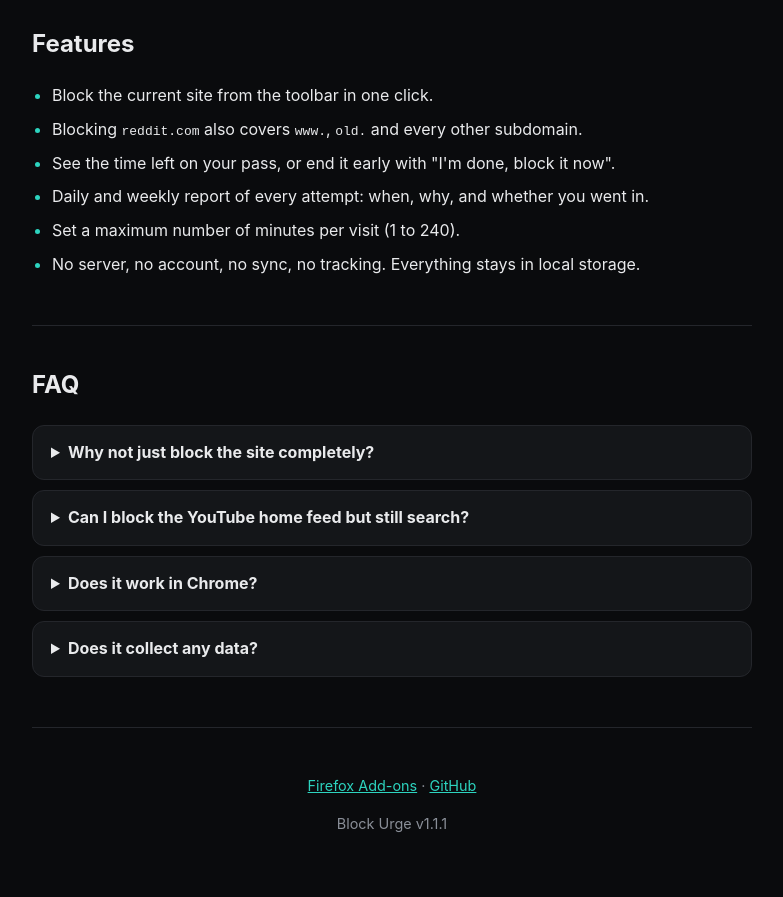
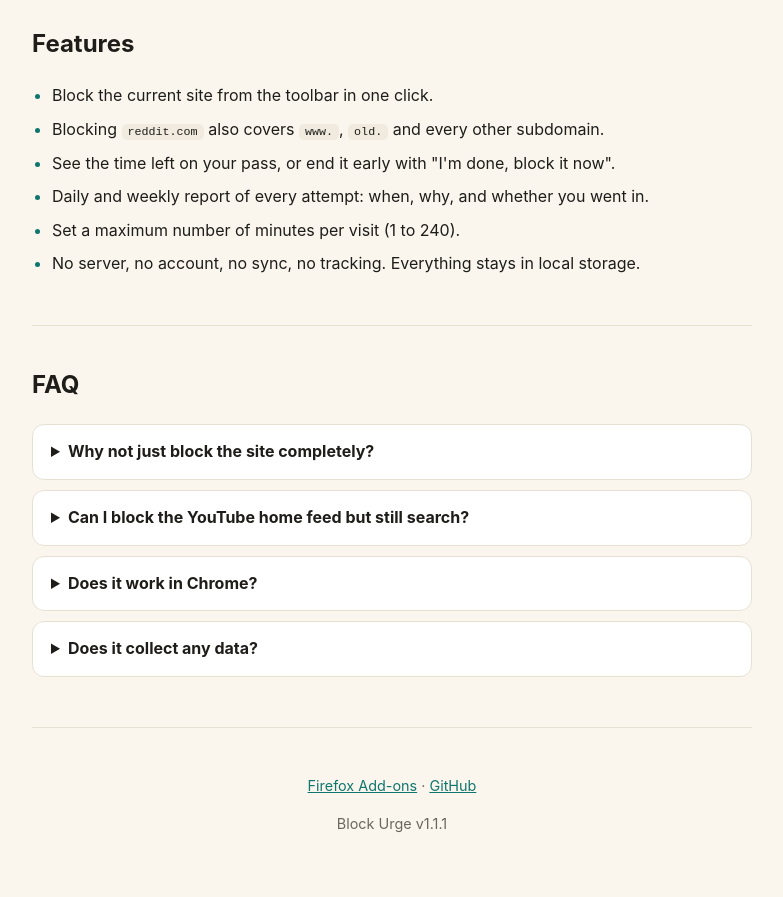
Before and after one commit to Sangameeee/BlockUrge, a browser extension: page index.html in a window 1280 px wide. Shown: the part 3320-4217 px from the top of the page, without its empty margins (248-1031 px from the left). Drawn offline with Linux system fonts and the light colour scheme.

Commit message:
Rename repo links to BlockUrge and switch landing page to a cream theme

```diff
--- a/index.html
+++ b/index.html
@@ -3,16 +3,18 @@
 <head>
   <meta charset="utf-8">
   <meta name="viewport" content="width=device-width, initial-scale=1">
+  <meta name="color-scheme" content="light">
+  <meta name="theme-color" content="#faf6ee">
   <title>Block Urge – Firefox add-on to block distracting sites with a timer</title>
   <meta name="description" content="Block Urge is a free Firefox add-on that blocks distracting websites. Say why you're visiting, wait out a breathing timer, then choose how many minutes you get. Strict mode, YouTube search-only mode, local-only data.">
   <meta name="keywords" content="Firefox add-on, website blocker, block distracting sites, focus extension, YouTube blocker, productivity, mindful browsing, site blocker with timer">
   <link rel="icon" type="image/png" href="src/icons/icon48.png">
-  <link rel="canonical" href="https://sangameeee.github.io/Block-Urge---website-blocker/">
+  <link rel="canonical" href="https://sangameeee.github.io/BlockUrge/">
 
   <meta property="og:type" content="website">
   <meta property="og:title" content="Block Urge – a Firefox site blocker that makes you pause">
   <meta property="og:description" content="Say why you're there, breathe through a timer, then pick your minutes. Free and open source.">
-  <meta property="og:image" content="https://sangameeee.github.io/Block-Urge---website-blocker/src/icons/icon128.png">
+  <meta property="og:image" content="https://sangameeee.github.io/BlockUrge/src/icons/icon128.png">
   <meta name="twitter:card" content="summary">
 
   <script type="application/ld+json">
@@ -29,7 +31,7 @@
     "installUrl": "https://addons.mozilla.org/en-GB/firefox/addon/block-urge/",
     "sameAs": [
       "https://addons.mozilla.org/en-GB/firefox/addon/block-urge/",
-      "https://github.com/Sangameeee/Block-Urge---website-blocker"
+      "https://github.com/Sangameeee/BlockUrge"
     ]
   }
   </script>
@@ -64,13 +66,14 @@
 
   <style>
     :root {
-      --bg: #0a0b0d;
-      --panel: #141619;
-      --border: #24262b;
-      --text: #e9eaec;
-      --text-dim: #8a8f98;
-      --alarm: #ff3b30;
-      --calm: #2dd4bf;
+      --bg: #faf6ee;
+      --panel: #ffffff;
+      --border: #e8e1d3;
+      --text: #1f1d1a;
+      --text-dim: #6b665d;
+      --alarm: #d92d20;
+      --alarm-hover: #b42318;
+      --calm: #0f766e;
       font-family: -apple-system, "Segoe UI", Roboto, Helvetica, Arial, sans-serif;
     }
     * { box-sizing: border-box; }
@@ -92,7 +95,7 @@
       text-decoration: none; font-size: 1rem;
     }
     .btn-primary { background: var(--alarm); color: #fff; }
-    .btn-primary:hover { background: #ff554b; }
+    .btn-primary:hover { background: var(--alarm-hover); }
     .btn-ghost { border: 1px solid var(--border); color: var(--text); background: var(--panel); }
     .btn-ghost:hover { border-color: var(--text-dim); }
     .btn svg { width: 20px; height: 20px; fill: currentColor; }
@@ -102,7 +105,7 @@
     h2 { font-size: 1.5rem; margin: 0 0 20px; }
 
     .steps { display: grid; grid-template-columns: repeat(3, 1fr); gap: 14px; counter-reset: s; }
-    .step { background: var(--panel); border: 1px solid var(--border); border-radius: 14px; padding: 20px; }
+    .step { box-shadow: 0 1px 3px rgba(60,50,30,.06); background: var(--panel); border: 1px solid var(--border); border-radius: 14px; padding: 20px; }
     .step::before {
       counter-increment: s; content: counter(s);
       display: inline-grid; place-items: center; width: 30px; height: 30px;
@@ -116,6 +119,7 @@
     th { color: var(--text-dim); font-weight: 600; }
     td:first-child { font-weight: 700; white-space: nowrap; }
 
+    code { background: #f1ebdf; padding: 1px 6px; border-radius: 5px; font-size: 0.9em; }
     ul.features { padding-left: 20px; margin: 0; }
     ul.features li { margin-bottom: 8px; }
     ul.features li::marker { color: var(--calm); }
@@ -125,7 +129,7 @@
     details p { margin: 10px 0 0; color: var(--text-dim); }
 
     .shots { display: grid; grid-template-columns: 1fr 1fr; gap: 14px; }
-    .shots figure { margin: 0; background: var(--panel); border: 1px solid var(--border); border-radius: 14px; overflow: hidden; }
+    .shots figure { box-shadow: 0 1px 3px rgba(60,50,30,.08); margin: 0; background: var(--panel); border: 1px solid var(--border); border-radius: 14px; overflow: hidden; }
     .shots img { display: block; width: 100%; height: auto; }
     .shots figcaption { padding: 10px 14px; font-size: 0.9rem; color: var(--text-dim); }
     .shots .wide { grid-column: 1 / -1; }
@@ -153,7 +157,7 @@
           <svg viewBox="0 0 24 24" aria-hidden="true"><path d="M12 2a10 10 0 1 0 0 20 10 10 0 0 0 0-20Zm1 14.6V18h-2v-1.4l-4.3-4.3 1.4-1.4L11 13.8V6h2v7.8l2.9-2.9 1.4 1.4Z"/></svg>
           Add to Firefox
         </a>
-        <a class="btn btn-ghost" href="https://github.com/Sangameeee/Block-Urge---website-blocker" rel="noopener">
+        <a class="btn btn-ghost" href="https://github.com/Sangameeee/BlockUrge" rel="noopener">
           <svg viewBox="0 0 24 24" aria-hidden="true"><path d="M12 .5a11.5 11.5 0 0 0-3.6 22.4c.6.1.8-.3.8-.6v-2c-3.2.7-3.9-1.5-3.9-1.5-.5-1.3-1.3-1.7-1.3-1.7-1-.7.1-.7.1-.7 1.2.1 1.8 1.2 1.8 1.2 1 1.8 2.8 1.3 3.5 1 .1-.8.4-1.3.7-1.6-2.6-.3-5.3-1.3-5.3-5.7 0-1.3.5-2.3 1.2-3.1-.1-.3-.5-1.5.1-3.1 0 0 1-.3 3.2 1.2a11 11 0 0 1 5.8 0c2.2-1.5 3.2-1.2 3.2-1.2.6 1.6.2 2.8.1 3.1.8.8 1.2 1.8 1.2 3.1 0 4.4-2.7 5.4-5.3 5.7.4.4.8 1.1.8 2.2v3.3c0 .3.2.7.8.6A11.5 11.5 0 0 0 12 .5Z"/></svg>
           Source on GitHub
         </a>
@@ -239,7 +243,7 @@
     <footer>
       <p>
         <a href="https://addons.mozilla.org/en-GB/firefox/addon/block-urge/">Firefox Add-ons</a> ·
-        <a href="https://github.com/Sangameeee/Block-Urge---website-blocker">GitHub</a>
+        <a href="https://github.com/Sangameeee/BlockUrge">GitHub</a>
       </p>
       <p>Block Urge v1.1.1</p>
     </footer>
```
Also changed, not shown: 1 other file.
